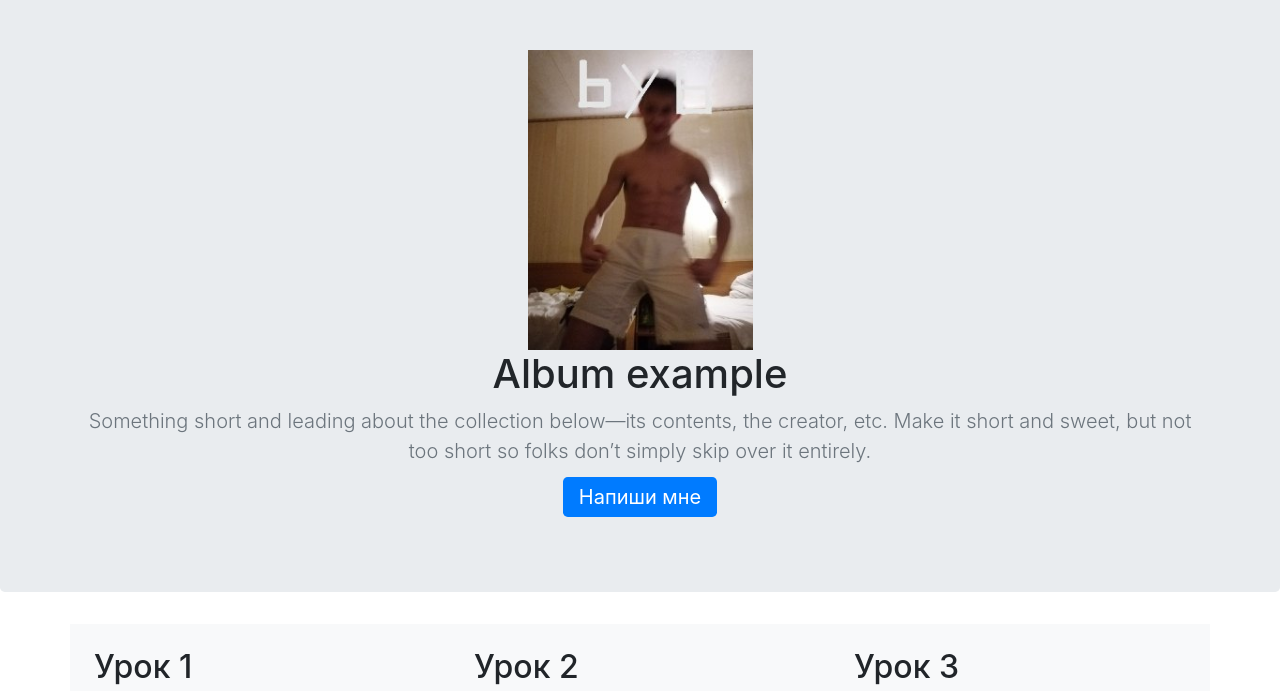
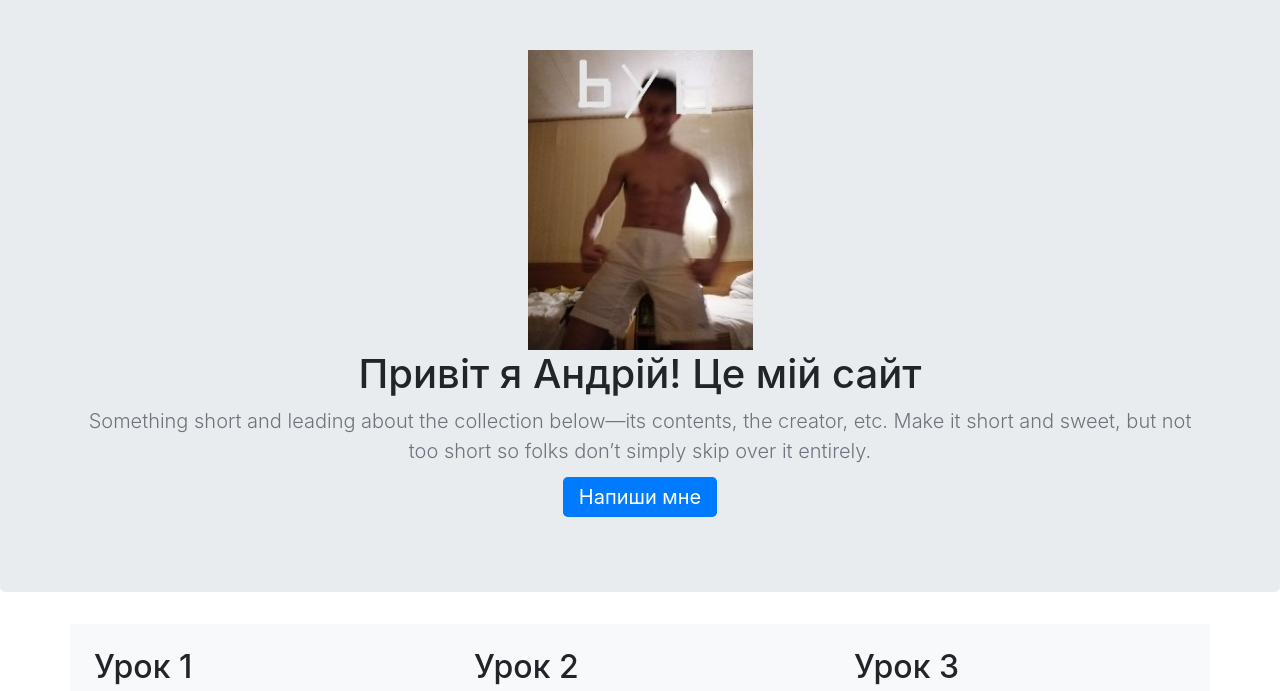
Before and after one commit to ara337/site, a plain HTML site: page index.html in a window 1280 px wide. Shown: the part 70-761 px from the top of the page. Drawn offline with nearby package versions, Linux system fonts and the light colour scheme.

Commit message:
change title

```diff
--- a/index.html
+++ b/index.html
@@ -35,7 +35,7 @@
 <section class="jumbotron text-center">
     <div class="container">
     	<img src="7355089a-aef3-4907-9d7a-b36da1fc9319.jpg" alt="фото" height="300px">
-      <h1>Album example</h1>
+      <h1>Привіт я Андрій! Це мій сайт</h1>
       <p class="lead text-muted">Something short and leading about the collection below—its contents, the creator, etc. Make it short and sweet, but not too short so folks don’t simply skip over it entirely.</p>
       <p>
         <a href="mailto: akravcuk62@gmail.com" class="btn-lg btn-primary my-2">Напиши мне</a>
```
